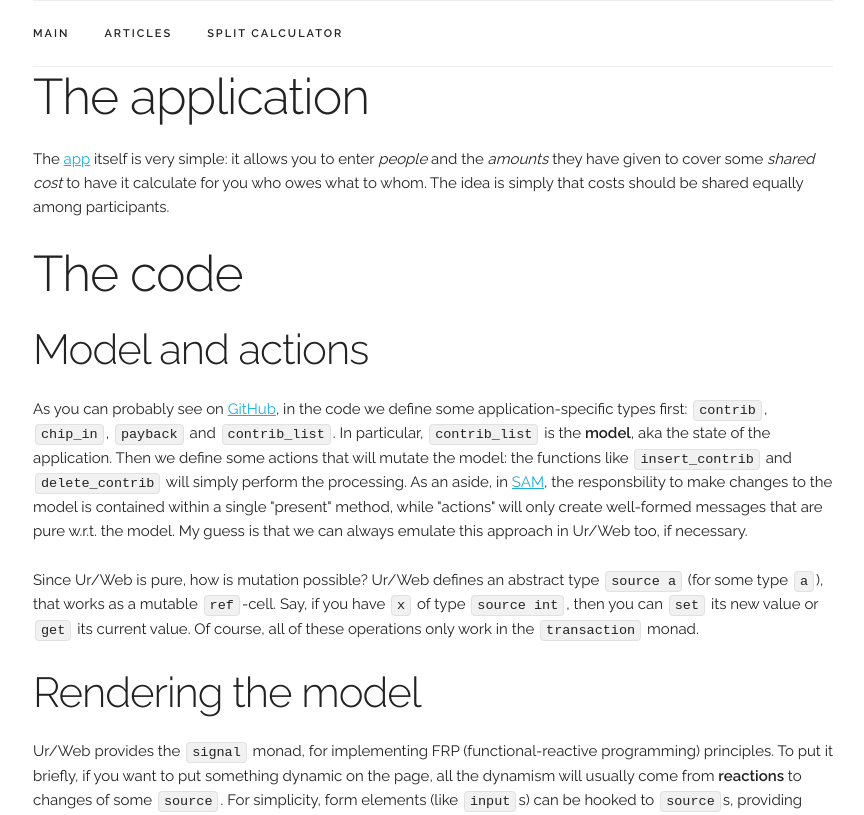
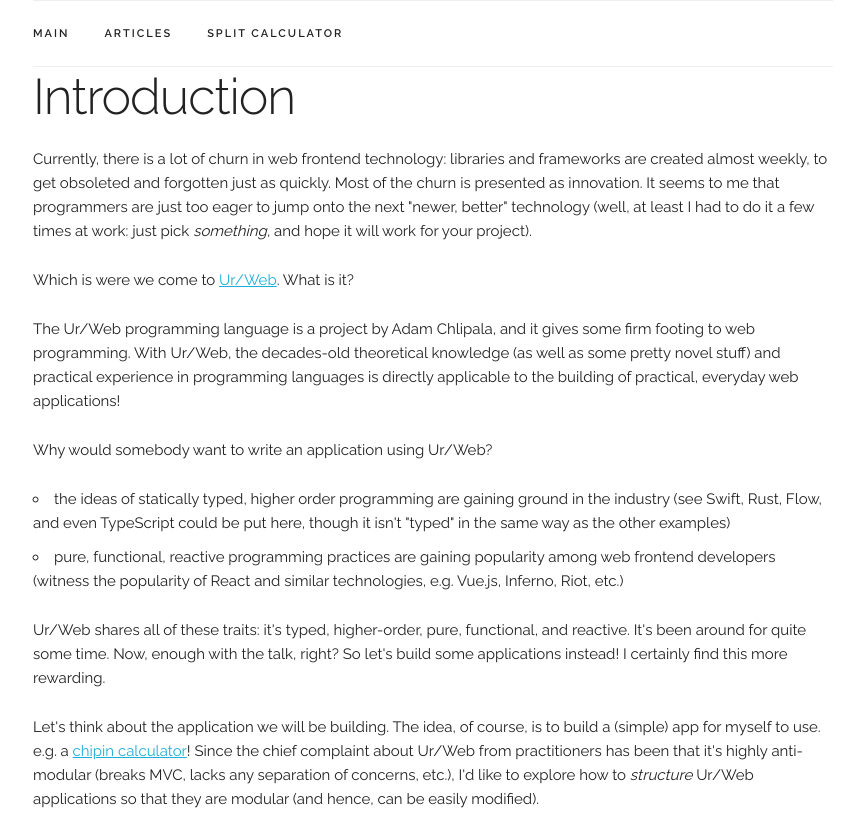
Before and after one commit to ashalkhakov/ashalkhakov.github.com, a plain HTML site: page articles/splitcalc.html in a window 1280 px wide. Shown: the top 815 px of the page, without its empty margins (207-1071 px from the left). Drawn offline with Linux system fonts and the light colour scheme.

Commit message:
Release at "Fri 10 Mar 15:01:48 GMT 2017"

```diff
--- a/articles/splitcalc.html
+++ b/articles/splitcalc.html
@@ -30,8 +30,20 @@
 </nav>
 <div class="row">
 <div class="column">
+<h1>Introduction</h1>
+<p>Currently, there is a lot of churn in web frontend technology: libraries and frameworks are created almost weekly, to get obsoleted and forgotten just as quickly. Most of the churn is presented as innovation. It seems to me that programmers are just too eager to jump onto the next "newer, better" technology (well, at least I had to do it a few times at work: just pick <em>something</em>, and hope it will work for your project).</p>
+<p>Which is were we come to <a href="http://www.impredicative.com/ur">Ur/Web</a>. What is it?</p>
+<p>The Ur/Web programming language is a project by Adam Chlipala, and it gives some firm footing to web programming. With Ur/Web, the decades-old theoretical knowledge (as well as some pretty novel stuff) and practical experience in programming languages is directly applicable to the building of practical, everyday web applications!</p>
+<p>Why would somebody want to write an application using Ur/Web?</p>
+<ul>
+<li>the ideas of statically typed, higher order programming are gaining ground in the industry (see Swift, Rust, Flow, and even TypeScript could be put here, though it isn't "typed" in the same way as the other examples)</li>
+<li>pure, functional, reactive programming practices are gaining popularity among web frontend developers (witness the popularity of React and similar technologies, e.g. Vue.js, Inferno, Riot, etc.)</li>
+</ul>
+<p>Ur/Web shares all of these traits: it's typed, higher-order, pure, functional, and reactive. It's been around for quite some time. Now, enough with the talk, right? So let's build some applications instead! I certainly find this more rewarding.</p>
+<p>Let's think about the application we will be building. The idea, of course, is to build a (simple) app for myself to use. e.g. a <a href="http://chip-in.me/">chipin calculator</a>! Since the chief complaint about Ur/Web from practitioners has been that it's highly anti-modular (breaks MVC, lacks any separation of concerns, etc.), I'd like to explore how to <em>structure</em> Ur/Web applications so that they are modular (and hence, can be easily modified).</p>
 <h1>The application</h1>
 <p>The <a href="https://ashalkhakov.github.io/split-calculator.html">app</a> itself is very simple: it allows you to enter <em>people</em> and the <em>amounts</em> they have given to cover some <em>shared cost</em> to have it calculate for you who owes what to whom. The idea is simply that costs should be shared equally among participants.</p>
+<p>The application can be in different states: initial, and calculation results. In the initial state, let the user input persons and their amounts (add, remove, edit persons), then press the "calculate" button to have the app transition to the calculated state (where user will be able to see the results). The "calculate" button can be pressed only if all contribs are valid/positive/non-empty names; and there are at least two contribs.</p>
 <h1>The code</h1>
 <h2>Model and actions</h2>
 <p>As you can probably see on <a href="https://github.com/ashalkhakov/ashalkhakov.github.com/blob/source/src/split_calculator.ur">GitHub</a>, in the code we define some application-specific types first: <code>contrib</code>, <code>chip_in</code>, <code>payback</code> and <code>contrib_list</code>. In particular, <code>contrib_list</code> is the <strong>model</strong>, aka the state of the application. Then we define some actions that will mutate the model: the functions like <code>insert_contrib</code> and <code>delete_contrib</code> will simply perform the processing. As an aside, in <a href="http://sam.js.org/">SAM</a>, the responsbility to make changes to the model is contained within a single "present" method, while "actions" will only create well-formed messages that are pure w.r.t. the model. My guess is that we can always emulate this approach in Ur/Web too, if necessary.</p>
```
